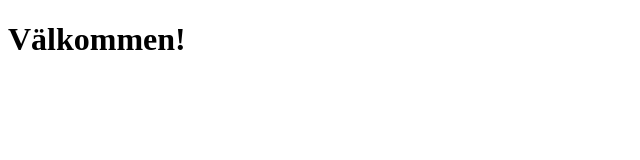
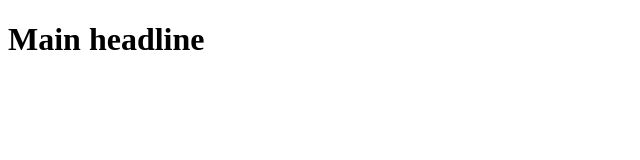
Before and after one commit to pubtrain/testrepo, a plain HTML site: page index.html in a window 1280 px wide. Shown: the whole page, without its empty margins (0-640 px from the left). Drawn offline with Linux system fonts and the light colour scheme.

Commit message:
Changed the headline

```diff
--- a/index.html
+++ b/index.html
@@ -7,6 +7,6 @@
     <title>Document</title>
   </head>
   <body>
-    <h1>Välkommen!</h1>
+    <h1>Main headline</h1>
   </body>
 </html>
```
